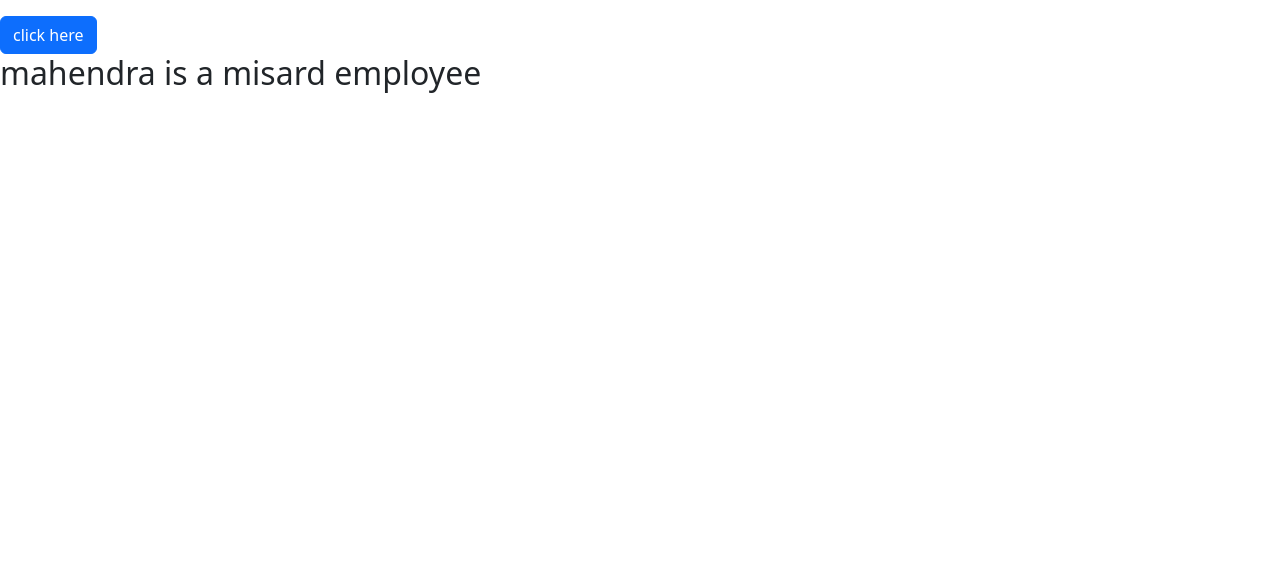
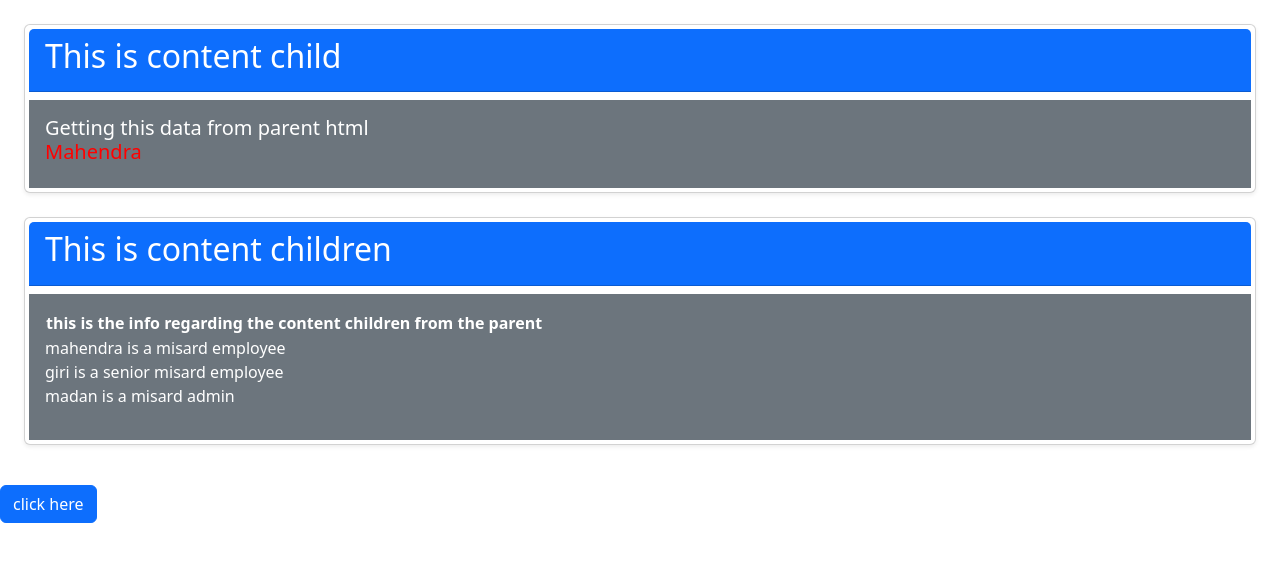
Before and after one commit to mahendrapmisard/Angular-prac, an Angular app: page / in a window 1280 px wide. Both pictures are taken after a click on the button "click here". Shown: the top 562 px of the page. Built offline with nearby package versions, Linux system fonts and the light colour scheme.

Commit message:
view content child

```diff
--- a/src/app/content-childcomponent/content-childcomponent.html
+++ b/src/app/content-childcomponent/content-childcomponent.html
@@ -1,6 +1,38 @@
 <!-- <p>content-childcomponent works!</p> -->
 <!-- <ng-content></ng-content> -->
+<div class="card shadow-sm m-4 text-white">
+  <div class="card-header bg-primary m-1">
+    <h2>This is content child</h2>
+  </div>
+  <div class="card-body bg-secondary m-1 text-white">
+    <h5>
+      Getting this data from parent html
+      <div style="color: red; text-shadow: black">{{ empname }}</div>
+    </h5>
+    <!-- <ng-content select=".employee-info"></ng-content> -->
+  </div>
+</div>
+
+<div class="card shadow-sm m-4 text-white">
+  <div class="card-header bg-primary m-1">
+    <h2>This is content children</h2>
+  </div>
+  <div class="card-body bg-secondary m-1 text-white">
+    <table class="table table-boarded color-black">
+      <thead>
+        <th>this is the info regarding the content children from the parent</th>
+      </thead>
+      <tbody>
+        @for (item of empinfo; track $index) {
+          <tr>
+            {{
+              item
+            }}
+          </tr>
+        }
+      </tbody>
+    </table>
+  </div>
+</div>
 
 <button class="btn btn-primary mt-3" (click)="showemployeeinfo()">click here</button>
-
-<h2>{{ this.empinfo }}</h2>
--- a/src/app/content-childcomponent/content-childcomponent.ts
+++ b/src/app/content-childcomponent/content-childcomponent.ts
@@ -1,4 +1,4 @@
-import { Component, ContentChild, ElementRef } from '@angular/core';
+import { Component, ContentChild, ContentChildren, ElementRef, QueryList } from '@angular/core';
 import { ɵEmptyOutletComponent } from "@angular/router";
 
 @Component({
@@ -9,20 +9,26 @@ import { ɵEmptyOutletComponent } from "@angular/router";
 })
 export class ContentChildcomponent {
 
-@ContentChild('employeinfo') employeeinfo !: ElementRef<HTMLElement>;
+@ContentChildren('employeinfo') employeeinfo !: QueryList<ElementRef<HTMLElement>>;
 
 
-@ContentChild('employeename') employeename !: ElementRef<HTMLInputElement>;
-empinfo = ''
+@ContentChild('employeename') employeename !: ElementRef<HTMLElement>;
+empinfo :string[]= []
 empname = ''
 
 showemployeeinfo(){
-
+// let empinfo :string[] = []
 // this.empinfo =
 
 // this.empname = this.employeename.nativeElement.value
-this.empinfo = this.employeeinfo.nativeElement.textContent
-console.log(this.empinfo)
+this.employeeinfo.forEach((item)=>{
+  this.empinfo.push(item.nativeElement.innerText)
+})
+// console.log(this.employeeinfo)
+
+
+this.empname = this.employeename.nativeElement.textContent
+// console.log(this.empname)
 
 
 }
--- a/src/app/content-parentcomponent/content-parentcomponent.html
+++ b/src/app/content-parentcomponent/content-parentcomponent.html
@@ -3,4 +3,10 @@
   <!-- <input type="text" class="form-control mt-4" #employeename /> -->
 
   <p #employeinfo>mahendra is a misard employee</p>
+
+  <p #employeinfo>giri is a senior misard employee</p>
+
+  <p #employeinfo>madan is a misard admin</p>
+
+  <h4 #employeename>Mahendra</h4>
 </app-content-childcomponent>
```
